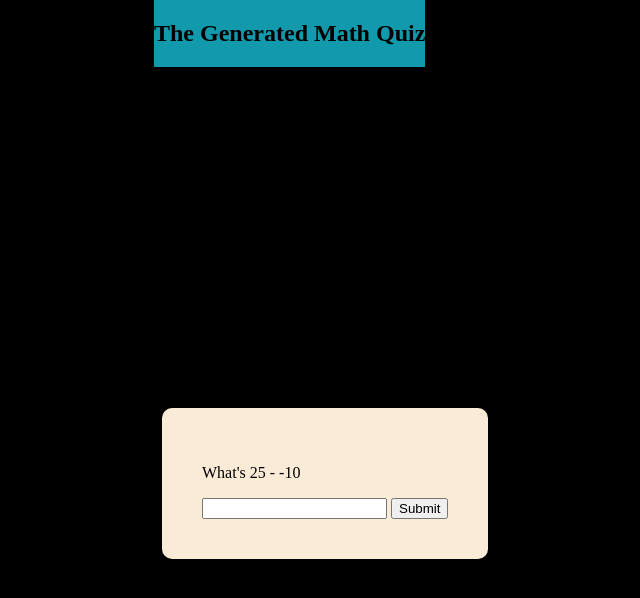
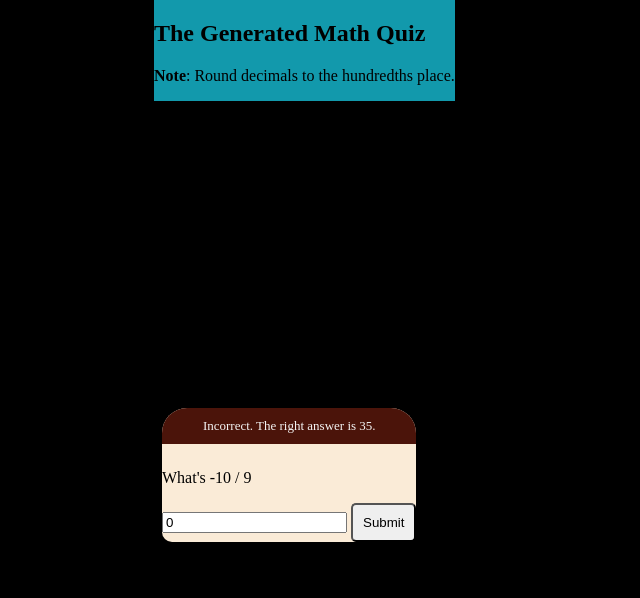
Before and after one commit to hueychen27/The_Math_Quiz_Generator, a plain HTML site: page index.html in a window 1280 px wide. Both pictures are taken after a click on the button "Submit". Shown: the whole page, without its empty margins (486-1126 px from the left). Drawn offline with Linux system fonts and the light colour scheme.

Commit message:
Made a better UI

```diff
--- a/index.html
+++ b/index.html
@@ -13,11 +13,18 @@
 <body>
     <nav>
         <h1>The Generated Math Quiz</h1>
+        <p><b>Note</b>: Round decimals to the hundredths place.</p>
     </nav>
     <div id="container">
-        <p>What's <span id="equation"></span></p>
-        <input type="number" id="answer">
-        <button type="button">Submit</button>
+        <header id="heading">
+            <p id="results"></p>
+        </header>
+        <main>
+            <p>What's <span id="equation"></span></p>
+            <input id="answer" oninput="this.value = this.value.replace(/[^0-9.-]/g, '').replace(/(\..*)\./g, '$1');"
+                value="0">
+            <button type="button" onclick="submit();">Submit</button>
+        </main>
     </div>
 </body>
 
--- a/main.css
+++ b/main.css
@@ -1,3 +1,8 @@
+html {
+    width: 100vw;
+    height: 100vh;
+}
+
 body {
     box-sizing: border-box;
     background-color: black;
@@ -12,10 +17,47 @@ nav {
 }
 
 #container {
+    display: grid;
     position: absolute;
     background-color: antiquewhite;
     transform: translate(50vw, 50vh);
-    padding: 40px;
-    border-radius: 10px;
+    border-radius: 25px 25px 10px 10px;
+    grid-template-rows: 1fr 2fr;
+}
 
+header {
+    height: max-content;
 }
+
+#results {
+    text-align: center;
+    margin: 0;
+    padding: 10px 0;
+    display: none;
+    color: whitesmoke;
+}
+
+#results.show {
+    font-size: small;
+    border-top-left-radius: 25px;
+    border-top-right-radius: 25px;
+    display: block;
+}
+
+#results.show.correct {
+    background-color: rgb(90, 215, 80);
+}
+
+#results.show.incorrect {
+    background-color: rgb(75, 20, 10);
+}
+
+#results.correct input {
+    display: inline-block;
+}
+
+button {
+    display: inline-block;
+    padding: 10px;
+    border-radius: 5px;
+}
--- a/math.js
+++ b/math.js
@@ -6,23 +6,44 @@ const mapping = {
     3: "*",
     4: "/"
 }
+let numbers = {
+    num: null,
+    operator: null,
+    num2: null,
+    equation: null,
+    answer: null
+}
 function randomNumber(min, max) {
     return Math.floor(Math.random() * (max - min + 1) + min);
 }
 function generateEquation() {
-    let number = randomNumber(-30, 30);
-    let operator = randomNumber(1, 4);
-    let number2 = randomNumber(-40, 50);
-    let equation;
-    let mathAnswer;
-    if (operator == 1) mathAnswer = number + number2;
-    if (operator == 2) mathAnswer = number - number2;
-    if (operator == 3) mathAnswer = number * number2;
-    if (operator == 4) mathAnswer = (number / number2).toFixed(2);
-    operator = mapping[`${operator}`]
-    equation = `${number} ${operator} ${number2}`;
-    displayEquation.innerText = equation;
-    console.log(mathAnswer);
+    numbers.num = randomNumber(-30, 30);
+    numbers.operator = randomNumber(1, 4);
+    numbers.num2 = randomNumber(-40, 50);
+    if ((numbers.num == 0 || numbers.num2 == 0) && numbers.operator == 4) generateEquation();
+    if (numbers.operator == 1) numbers.answer = numbers.num + numbers.num2;
+    if (numbers.operator == 2) numbers.answer = numbers.num - numbers.num2;
+    if (numbers.operator == 3) numbers.answer = numbers.num * numbers.num2;
+    if (numbers.operator == 4) numbers.answer = (numbers.num / numbers.num2).toPrecision(2);
+    numbers.operator = mapping[`${numbers.operator}`];
+    numbers.equation = `${numbers.num} ${numbers.operator} ${numbers.num2}`;
+    displayEquation.innerText = numbers.equation;
+    console.log(numbers.answer);
 }
 
 generateEquation();
+
+function submit() {
+    const results = document.getElementById("results");
+    if (answer.value == numbers.answer) {
+        console.log("correct")
+        results.innerText = "Correct!";
+        results.className = "show correct";
+        generateEquation();
+        return;
+    }
+    console.log("incorrect")
+    results.innerText = "Incorrect. The right answer is " + numbers.answer + ".";
+    results.className = "show incorrect";
+    generateEquation();
+}
```
